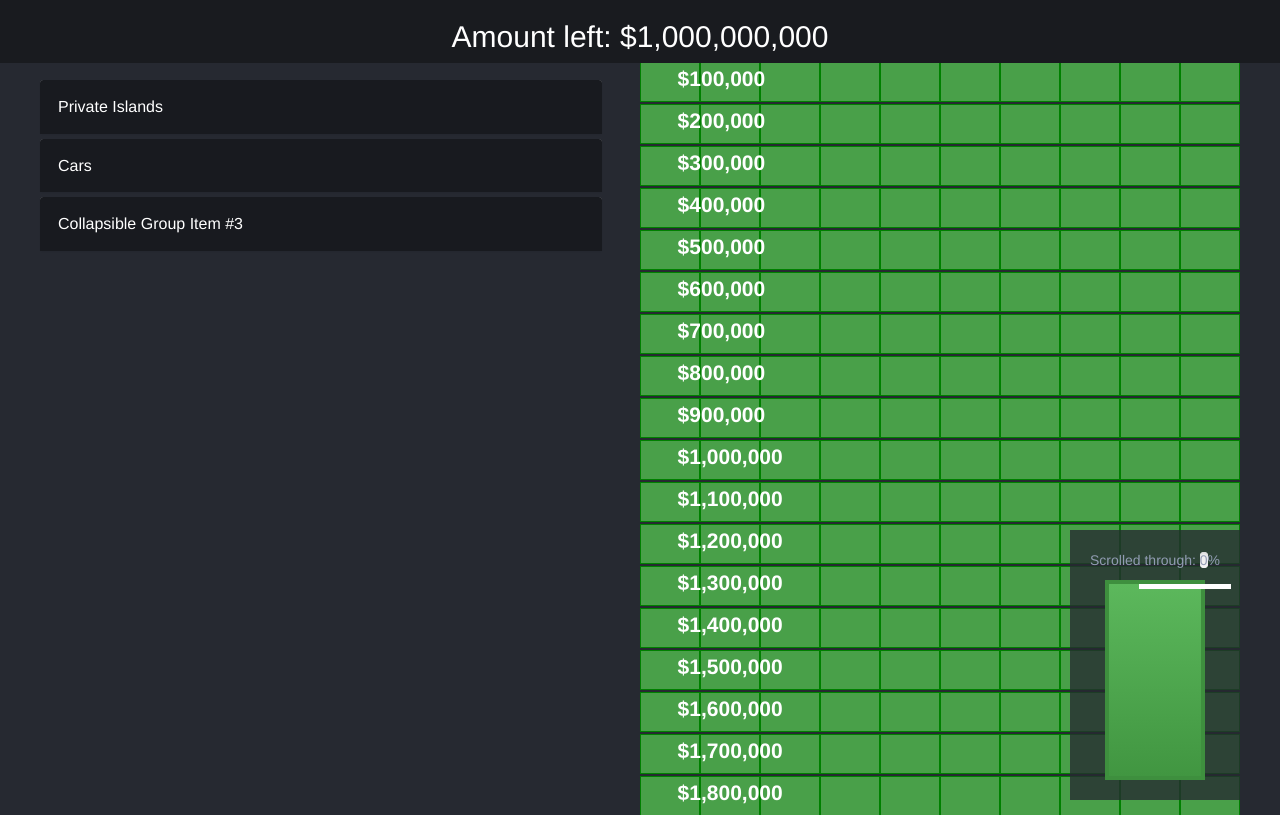
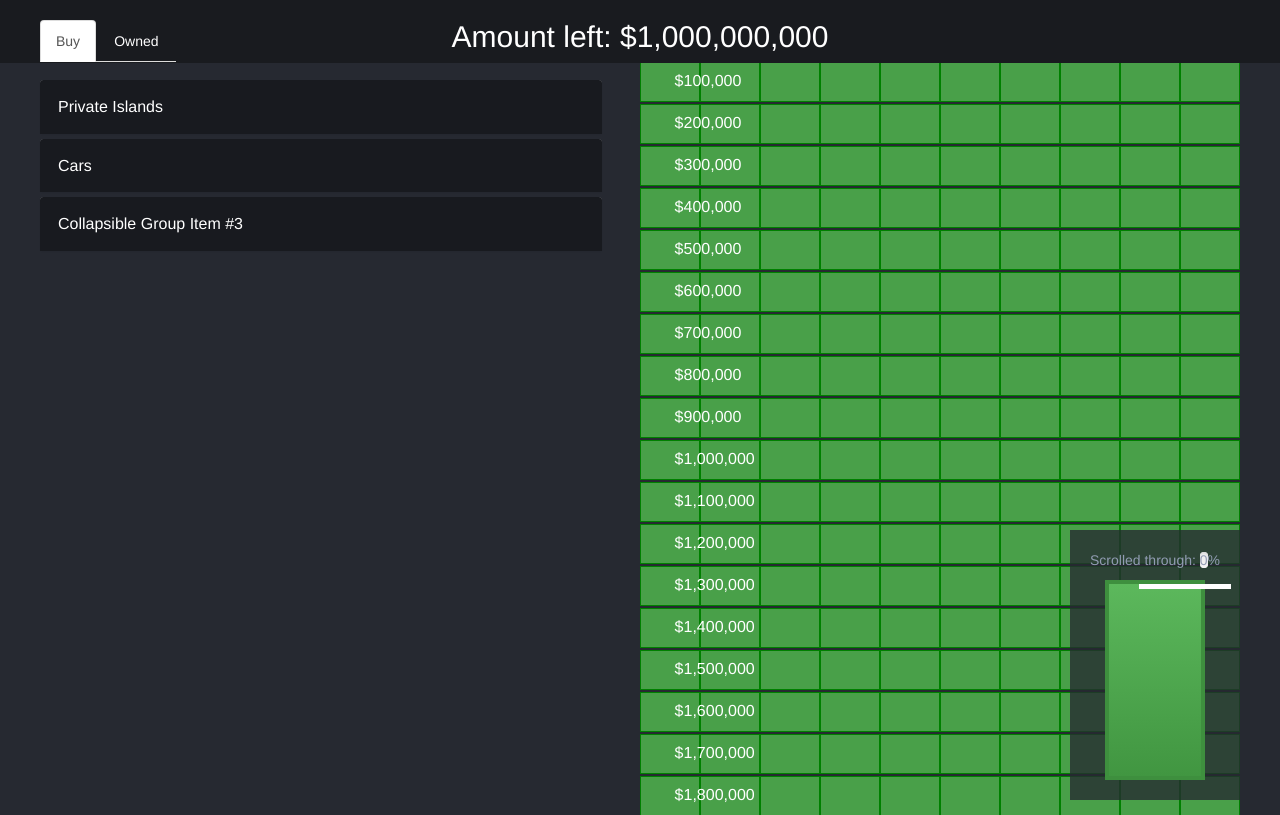
Before and after one commit to KarimHmaissi/Billions, a plain HTML site: page index.html in a window 1280 px wide. Shown: the top 815 px of the page. Drawn offline with nearby package versions, Linux system fonts and the light colour scheme.

Commit message:
Minor changes

```diff
--- a/css/main.css
+++ b/css/main.css
@@ -12,6 +12,10 @@ html, body {
 
 p {
 	color: #929cb3;
+}
+
+a {
+	color: white;
 }
 
 #navbar {
@@ -164,6 +168,18 @@ p {
 
 
 
+
+/*tabs*/
+.nav-tabs {
+	display: block;
+	position: fixed;
+	left: 40px;
+	z-index: 99999;
+	top: 20px;
+}
+
+
+
 /* ==========================================================================
    Accordion
    ========================================================================== */
@@ -266,10 +282,12 @@ p {
 	max-width: 50%;
 	margin: 0 auto;
 	z-index: 99;
-    font-size: 21px;
+	font-size: 16px;
+	font-weight: 300;
 	color: #fff;
 	z-index: 99;
 	text-align: center;
+	margin-top: 6px;
 }
 
 .billions .billions__inner .spent {
--- a/index.html
+++ b/index.html
@@ -91,6 +91,17 @@
     </div>
 
 
+    <div>
+
+      <!-- Nav tabs -->
+      <ul class="nav nav-tabs" role="tablist">
+        <li role="presentation" class="active"><a href="#purchase" aria-controls="purchase" role="tab" data-toggle="tab">Buy</a></li>
+        <li role="presentation"><a href="#owned" aria-controls="owned" role="tab" data-toggle="tab">Owned</a></li>
+      </ul>
+
+      <!-- Tab panes -->
+      <div class="tab-content">
+        <div role="tabpanel" class="tab-pane active" id="purchase">
            <div class="panel-group products" id="accordion1">
               <div class="panel panel-default">
                   <div class="panel-heading accordion-toggle open" data-toggle="collapse" data-parent="#accordion1,#accordion2,#accordion3" data-target="#collapseOne1" aria-expanded="true">
@@ -181,6 +192,17 @@
           </div>
 
 
+        </div>
+        <div role="tabpanel" class="tab-pane" id="owned">
+          <p>Owned fam</p>
+        </div>
+      </div>
+
+    </div>
+
+
+
+
 
     <!-- <ul class="products" id="products"></ul> -->
 
```
Lines whose indentation alone changed are shown as unchanged.
